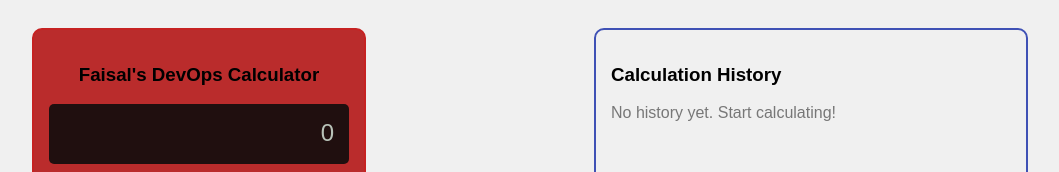
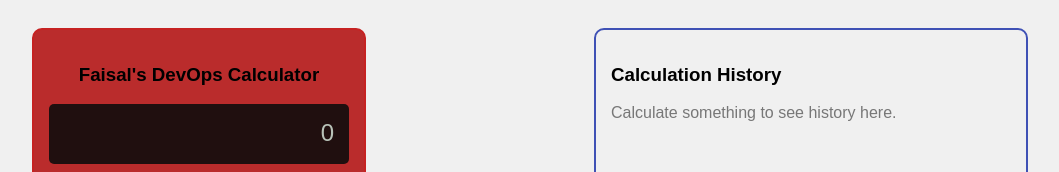
Before and after one commit to Faisal-de/angular-actions, an Angular app: page / in a window 1280 px wide. Shown: the top 172 px of the page, without its empty margins (110-1169 px from the left). Built offline with nearby package versions, Linux system fonts and the light colour scheme.

Commit message:
Editing the syntax

```diff
--- a/src/app/app.html
+++ b/src/app/app.html
@@ -40,6 +40,6 @@
         </button>
       </li>
     </ul>
-    <p *ngIf="history.length === 0" style="color: #777;">No history yet. Start calculating!</p>
+    <p *ngIf="history.length === 0" style="color: #777;">Calculate something to see history here.</p>
   </div>
 </div>
```
